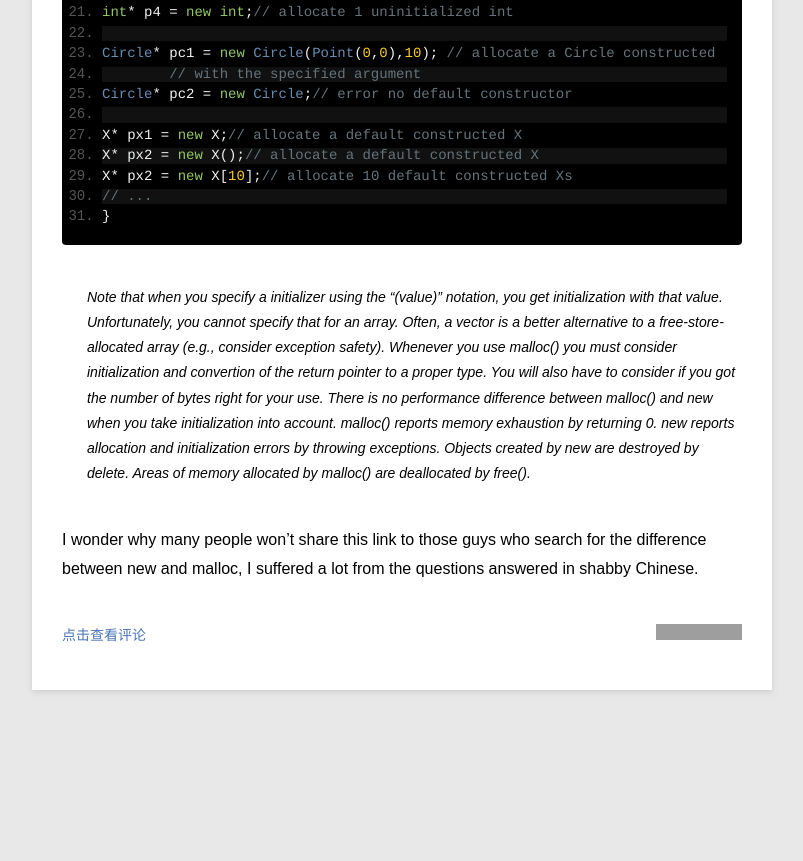
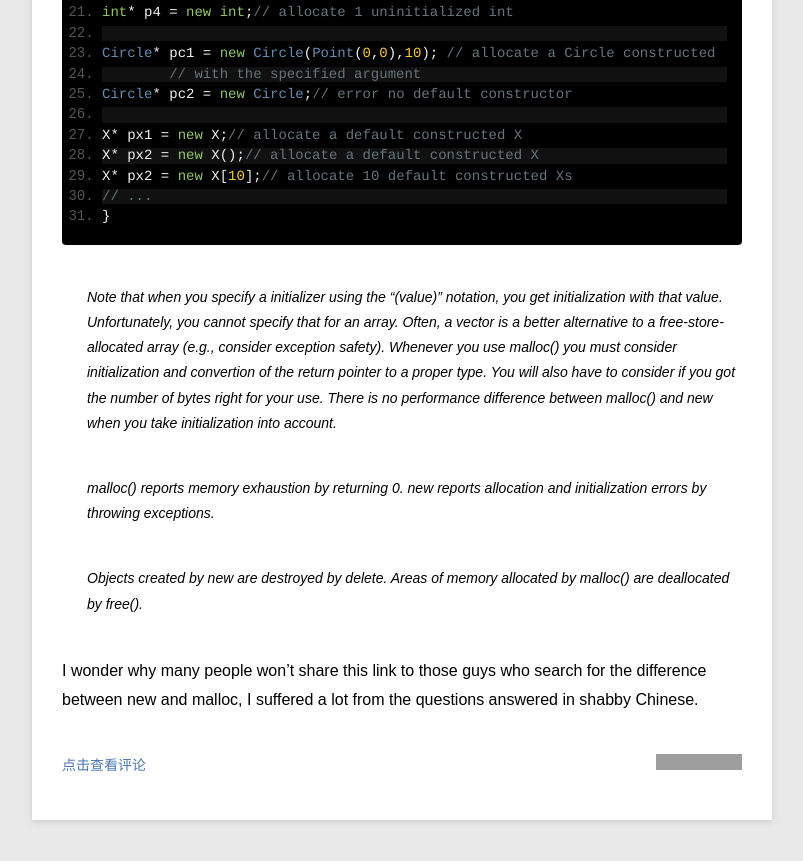
Before and after one commit to kunth/kunth.github.io, a Jekyll site: the page built from _posts/blog/2014-09-07-what-is-the-difference-between-new-and-malloc.md, in a window 1280 px wide and 900 px high, scrolled down 1027 px. Shown: the top 861 px of the window, without its empty margins (78-881 px from the left). Built offline with Jekyll 4.4.1, drawn with Linux system fonts in a browser that asks for light colours; Markdown is read by kramdown in place of the engine named in the settings; before the commit the page ends 1797 px from its top, so only the background shows below that; grey boxes are pictures that could not be loaded.

````diff
--- a/_posts/blog/2014-09-07-what-is-the-difference-between-new-and-malloc.md
+++ b/_posts/blog/2014-09-07-what-is-the-difference-between-new-and-malloc.md
@@ -44,7 +44,9 @@ X* px2 = new X[10];// allocate 10 default constructed Xs
 ```
 > Note that when you specify a initializer using the "(value)" notation, you get initialization with that value. Unfortunately, you cannot specify that for an array. Often, a vector is a better alternative to a free-store-allocated array (e.g., consider exception safety).
 Whenever you use malloc() you must consider initialization and convertion of the return pointer to a proper type. You will also have to consider if you got the number of bytes right for your use. There is no performance difference between malloc() and new when you take initialization into account.
-malloc() reports memory exhaustion by returning 0. new reports allocation and initialization errors by throwing exceptions.
-Objects created by new are destroyed by delete. Areas of memory allocated by malloc() are deallocated by free().
+
+> malloc() reports memory exhaustion by returning 0. new reports allocation and initialization errors by throwing exceptions.
+
+> Objects created by new are destroyed by delete. Areas of memory allocated by malloc() are deallocated by free().
 
 I wonder why many people won't share this link to those guys who search for the difference between new and malloc, I suffered a lot from the questions answered in shabby Chinese.
````
